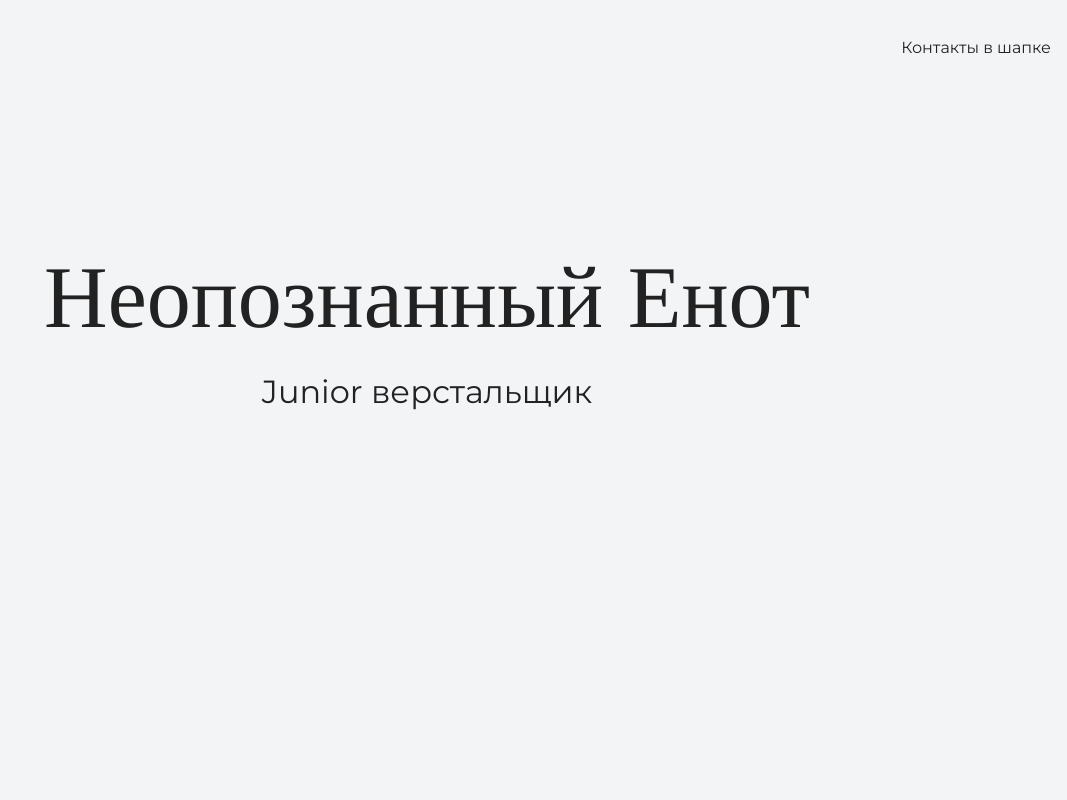
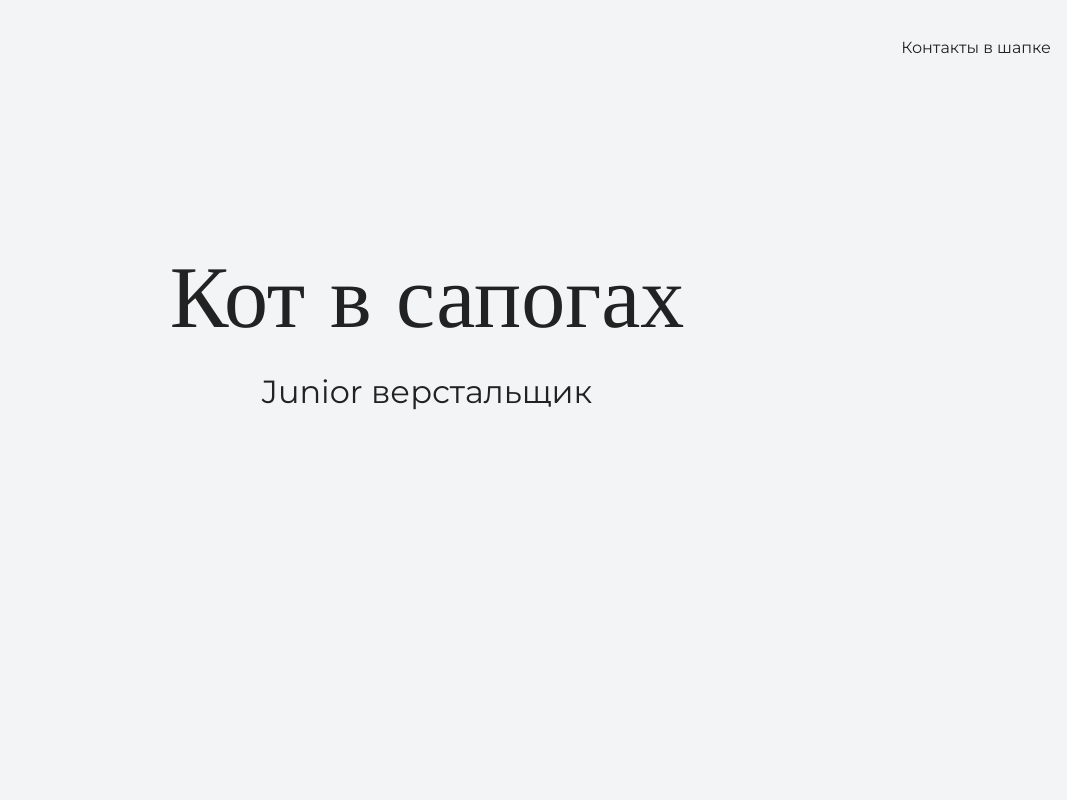
Before and after one commit to BigMazy2000/html-academy-portfolio-site, a plain HTML site: page index.html in a window 1280 px wide. Shown: the top 800 px of the page, without its empty margins (213-1280 px from the left). Drawn offline with nearby package versions, Linux system fonts and the light colour scheme.

Commit message:
Замена текста на главной странице

```diff
--- a/index.html
+++ b/index.html
@@ -17,7 +17,7 @@
 
   <section class="hero-image">
     <div class="container">
-      <h1 class="heading">Неопознанный Енот</h1>
+      <h1 class="heading">Кот в сапогах</h1>
       <p>Junior верстальщик</p>
     </div>
   </section>
```
